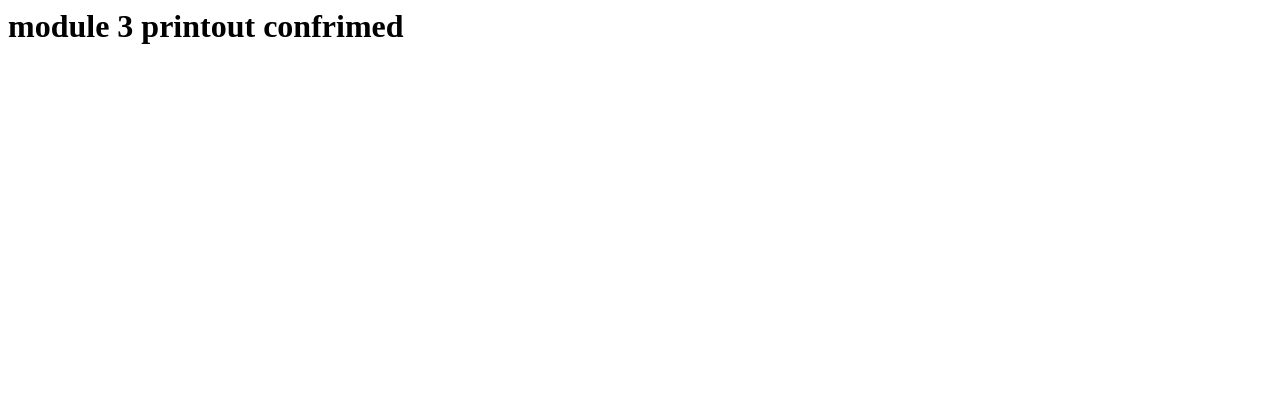
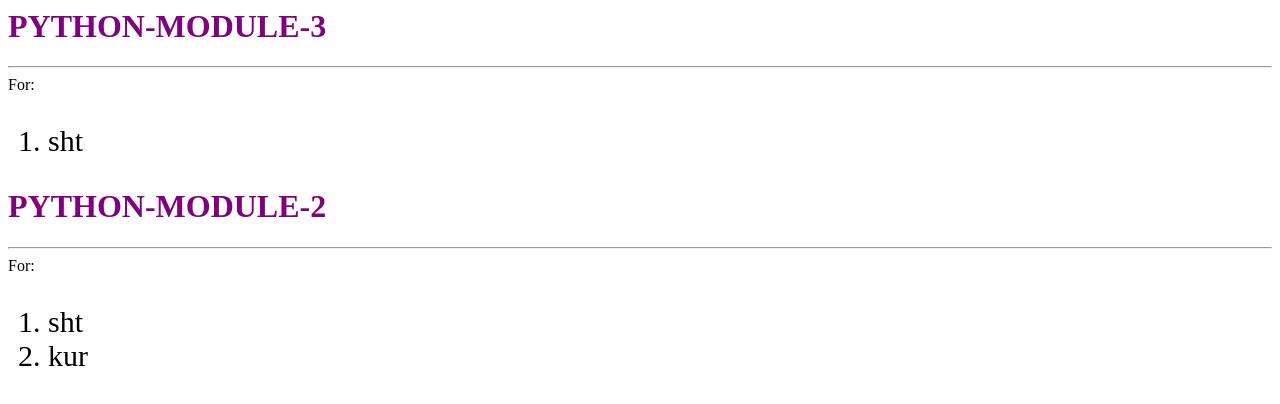
Before and after one commit to nishalsudheer8a-coder/print-out-module-3, a plain HTML site: page index.html in a window 1280 px wide. Drawn offline with Linux system fonts and the light colour scheme.

Commit message:
Update index.html

```diff
--- a/index.html
+++ b/index.html
@@ -1,6 +1,26 @@
 <html>
     <head><title>prints</title></head>
     <body>
-        <h1>module 3 printout confrimed</h1>
+        <style>
+            h1{
+                color:purple;
+            }
+            ol{
+                font-size:30px
+            }
+        </style>
+        <h1>PYTHON-MODULE-3</h1>
+        <hr>
+        For:
+        <ol type="number">
+            <li>sht</li>
+        </ol>
+        <h1>PYTHON-MODULE-2</h1>
+        <hr>
+        For:
+        <ol type="number">
+            <li>sht</li>
+            <li>kur</li>
+        </ol>
     </body>
 </html>
```
